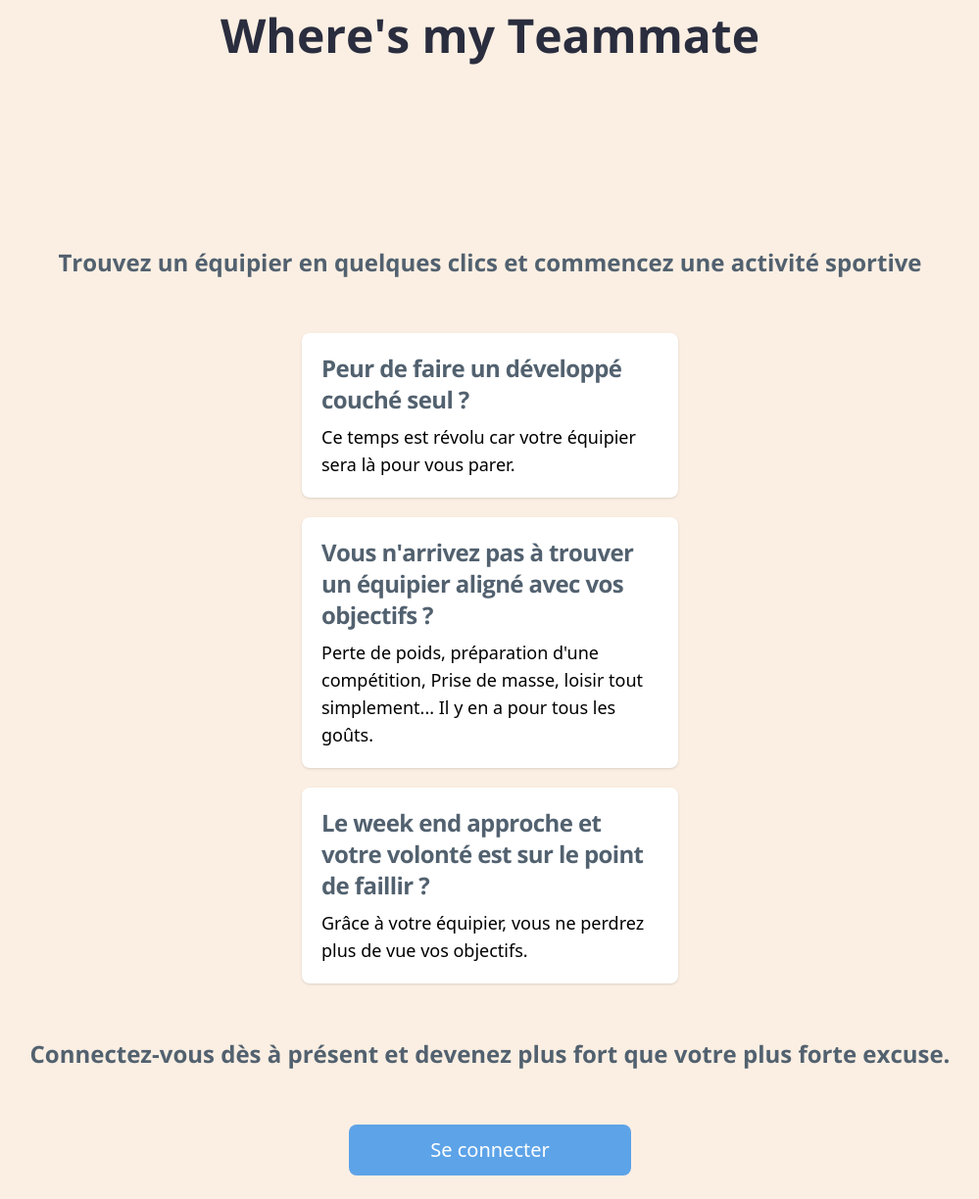
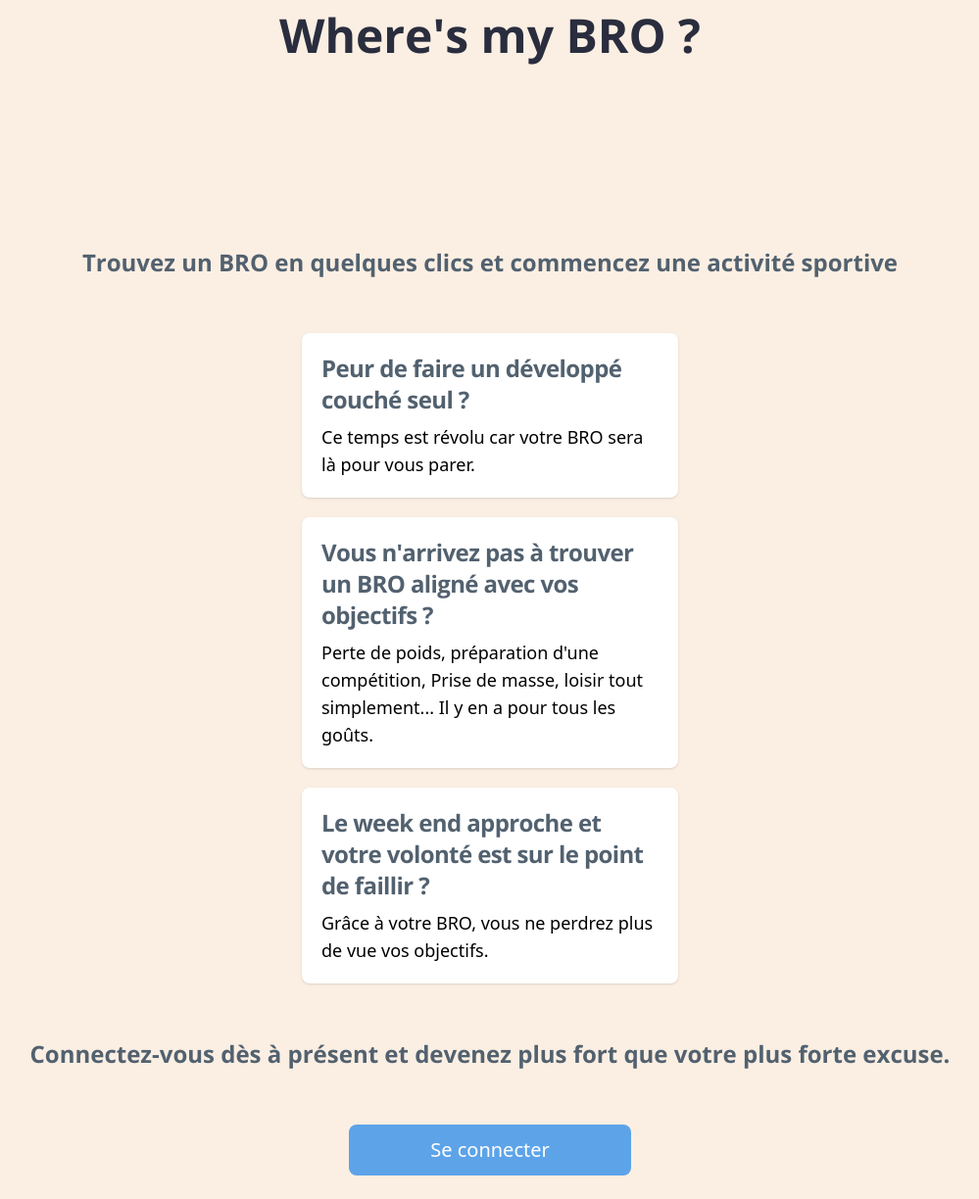
Before and after one commit to DamienDeSousa/wheres-my-bro, a Next.js app: page / in a window 1280 px wide. Shown: the whole page at 98% size, without its empty margins (140-1139 px from the left). Built offline with nearby package versions, Linux system fonts and the light colour scheme; no server answers.

Commit message:
rename by BRO

```diff
--- a/app/layout.tsx
+++ b/app/layout.tsx
@@ -5,7 +5,7 @@ import { openSans } from './fonts'
 import './globals.css'
 
 export const metadata: Metadata = {
-  title: "Where's my Teammate ?",
+  title: "Where's my BRO ?",
   description: 'Generated by create next app',
   viewport: 'width=device-width, initial-scale=1',
 }
@@ -16,7 +16,7 @@ export default async function RootLayout({ children }: { children: React.ReactNo
       <NextAuthProvider>
         <body className="min-h-screen w-screen pt-3 lg:flex lg:flex-col lg:items-center lg:gap-32">
           <header className="mb-14 px-2 flex flex-col gap-3 md:max-w-3xl lg:max-w-5xl xl:max-w-8xl">
-            <h1 className="text-center">Where's my Teammate</h1>
+            <h1 className="text-center">Where's my BRO ?</h1>
             <Menu />
           </header>
           <main className="flex items-center justify-center w-full">
--- a/components/Presentation.tsx
+++ b/components/Presentation.tsx
@@ -9,19 +9,19 @@ export const Presentation: React.FC = () => {
 
   return (
     <div className="flex flex-col items-center gap-14 p-2">
-      <h2 className="text-center">Trouvez un équipier en quelques clics et commencez une activité sportive</h2>
+      <h2 className="text-center">Trouvez un BRO en quelques clics et commencez une activité sportive</h2>
       <div className="flex flex-col items-center gap-5">
         <Card
           title="Peur de faire un développé couché seul ?"
-          content="Ce temps est révolu car votre équipier sera là pour vous parer."
+          content="Ce temps est révolu car votre BRO sera là pour vous parer."
         />
         <Card
-          title="Vous n'arrivez pas à trouver un équipier aligné avec vos objectifs ?"
+          title="Vous n'arrivez pas à trouver un BRO aligné avec vos objectifs ?"
           content="Perte de poids, préparation d'une compétition, Prise de masse, loisir tout simplement... Il y en a pour tous les goûts."
         />
         <Card
           title="Le week end approche et votre volonté est sur le point de faillir ?"
-          content="Grâce à votre équipier, vous ne perdrez plus de vue vos objectifs."
+          content="Grâce à votre BRO, vous ne perdrez plus de vue vos objectifs."
         />
       </div>
       <h2 className="text-center">Connectez-vous dès à présent et devenez plus fort que votre plus forte excuse.</h2>
--- a/components/forms/SetExpiredAvailabilities.forms.components.tsx
+++ b/components/forms/SetExpiredAvailabilities.forms.components.tsx
@@ -69,7 +69,7 @@ export const SetExpiredAvailabilities = () => {
         <>
           <Alert
             importantText="Vos disponibilités sont périmées !"
-            text="Veuillez en renseigner de nouvelles pour trouver un nouvel équipier"
+            text="Veuillez en renseigner de nouvelles pour trouver un nouvel BRO"
           />
           <ProfileForm onSubmit={onSubmit} defaultValues={defaultValues} />
         </>
--- a/components/forms/profile.forms.components.tsx
+++ b/components/forms/profile.forms.components.tsx
@@ -82,7 +82,7 @@ export const ProfileForm = (params: IProfileForm) => {
         <Input type="text" formLabel="Contact" placeholder="" {...register('contact')} error={errors.contact} />
       </div>
       <div className="w-full flex justify-center">
-        <Button type="submit">Trouver mon équipier</Button>
+        <Button type="submit">Trouver mon BRO</Button>
       </div>
     </form>
   )
```
